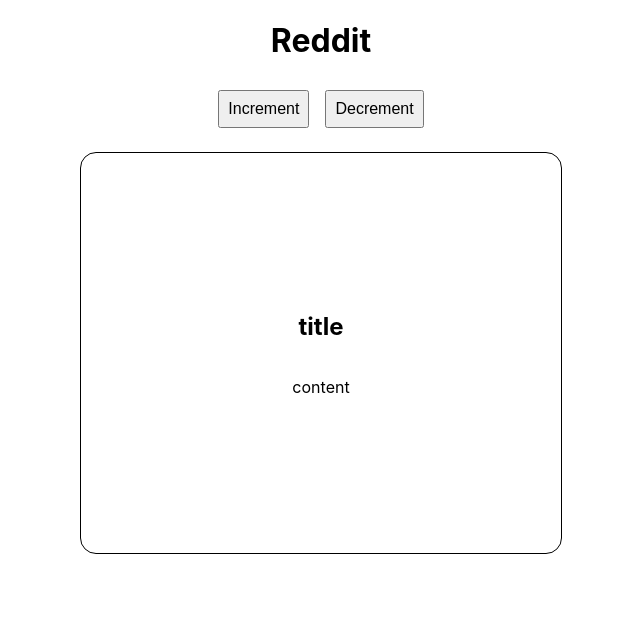
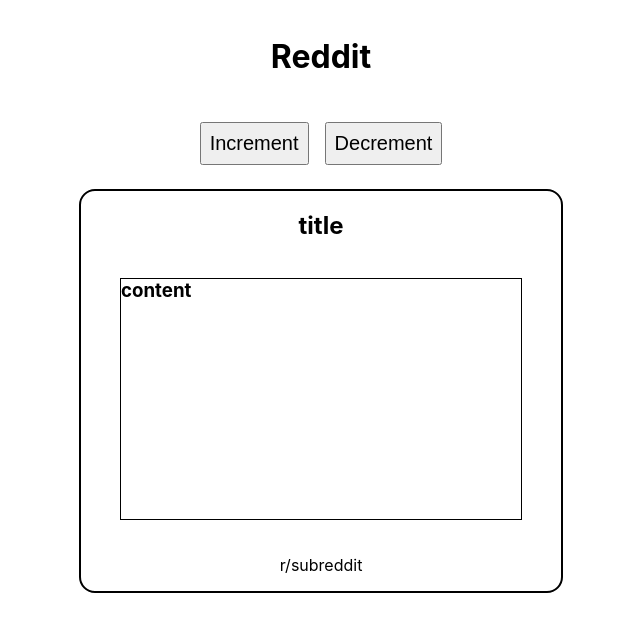
Before and after one commit to KyleMThornton/Just-a-little-reddit, a React (Create React App) app: page / in a window 1280 px wide. Shown: the top 632 px of the page, without its empty margins (319-959 px from the left). Built offline with nearby package versions, Linux system fonts and the light colour scheme.

Commit message:
more (basic) styling

```diff
--- a/src/App.css
+++ b/src/App.css
@@ -4,6 +4,8 @@
     flex-direction: column;
 }
 
-button {
-    font-size: 1rem;
+.titleWrapper {
+    width: 100vw;
+    background-color: white;
+    margin: 1rem 0rem;
 }
--- a/src/App.js
+++ b/src/App.js
@@ -4,8 +4,10 @@
 
 function App() {
   return (
-    <div>
-      <h1>Reddit</h1>
+    <div className='pageWrapper'>
+      <div className='titleWrapper'>
+        <h1>Reddit</h1>
+      </div>
       <PostFeed />
     </div>
   );
--- a/src/features/PostFeed.css
+++ b/src/features/PostFeed.css
@@ -1,10 +1,10 @@
 .postBox {
-    border: 1px solid black;
+    border: 2px solid black;
     border-radius: 1rem;
     width: 30rem;
     height: 25rem;
     margin: 1rem;
-    justify-content: center;
+    justify-content: space-between;
 }
 
 .buttons {
@@ -15,7 +15,11 @@
 .upDownButtons {
     padding: 0.5rem;
     margin: 0.5rem;
+    font-size: 1.25rem;
 }
 
-.feed {
+.feed h3 {
+    border: 1px solid black;
+    width: 25rem;
+    height: 15rem;
 }
--- a/src/features/PostFeed.js
+++ b/src/features/PostFeed.js
@@ -27,7 +27,7 @@
         </div>
         <div className='feed'>
             {feed.map((post, index) => (
-                <><div key={index} className="postBox"><h2>{post.title}</h2><p>{post.content}</p></div></>
+                <><div key={index} className="postBox"><h2>{post.title}</h2><h3>{post.content}</h3><p>{post.sub}</p></div></>
             ))}
         </div>
     </div>
--- a/src/features/postFeedSlice.js
+++ b/src/features/postFeedSlice.js
@@ -1,13 +1,13 @@
 import { createSlice } from '@reduxjs/toolkit'
 
-const initialState = [{ title: 'title',content: 'content' }]
+const initialState = [{ title: 'title',content: 'content', sub: "r/subreddit" }]
 
 const postFeedSlice = createSlice({
   name: 'postFeed',
   initialState,
   reducers: {
     increment(state) {
-      state.push({title: 'new title', content:'new content'})
+      state.push({title: 'new title', content:'new content', sub: "r/tempsub"})
     },
     decrement(state) {
       state.pop()
```
